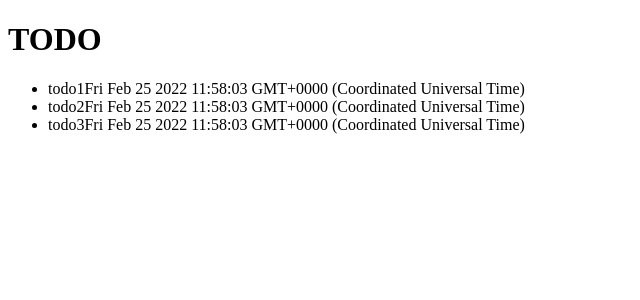
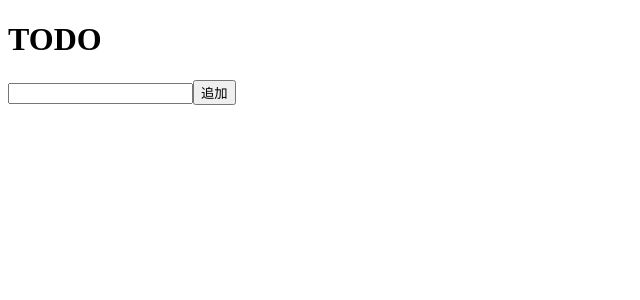
Before and after one commit to yuyakinjo/angular-todo, an Angular app: page / in a window 1280 px wide. Shown: the top 300 px of the page, without its empty margins (0-640 px from the left). Built offline with nearby package versions, Linux system fonts and the light colour scheme.

Commit message:
todo追加

```diff
--- a/src/app/app.component.html
+++ b/src/app/app.component.html
@@ -1,10 +1,11 @@
 <h1>{{ title | uppercase }}</h1>
 
-<!-- <input type="text" [formControl]="form" /> -->
+<input type="text" [formControl]="form" />
+<button (click)="add()">追加</button>
 
 <ul>
   <li *ngFor="let todo of todos | keyvalue">
+    <input type="checkbox" [checked]="todo.value" />
     <span>{{ todo.key }}</span>
-    <span>{{ todo.value }}</span>
   </li>
 </ul>
--- a/src/app/app.component.ts
+++ b/src/app/app.component.ts
@@ -1,4 +1,6 @@
 import { Component } from '@angular/core';
+import { FormControl } from '@angular/forms';
+import { debounceTime, tap } from 'rxjs';
 
 @Component({
   selector: 'app-root',
@@ -8,9 +10,12 @@ import { Component } from '@angular/core';
 export class AppComponent {
   title = 'todo';
 
-  todos = new Map([
-    ['todo1', new Date()],
-    ['todo2', new Date()],
-    ['todo3', new Date()],
-  ]);
+  readonly form = new FormControl('');
+
+  todos = new Map();
+
+  add() {
+    this.todos.set(this.form.value, false);
+    this.form.setValue('');
+  }
 }
```
